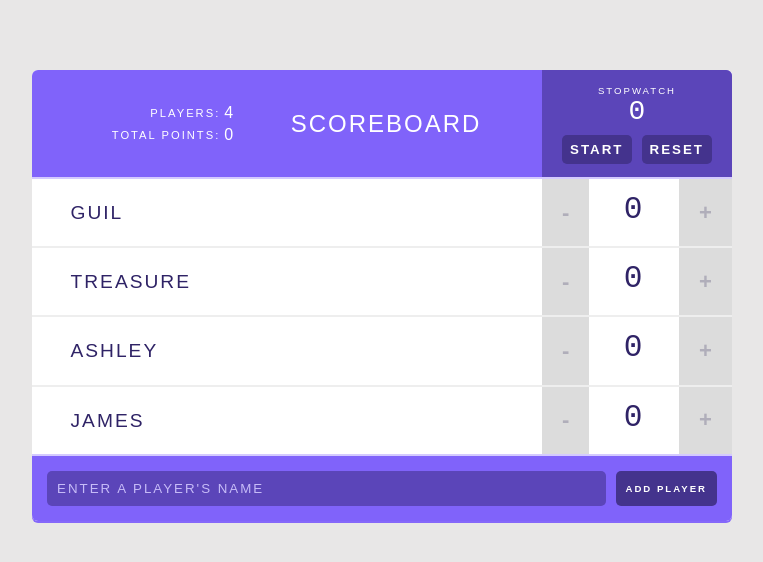
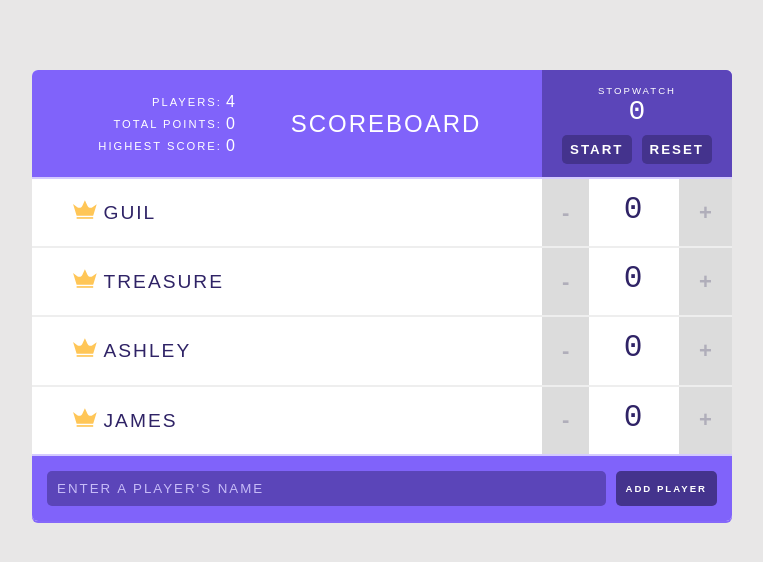
Before and after one commit to flamerged/react-score-board, a React (Create React App) app: page / in a window 1280 px wide. Shown: the top 562 px of the page, without its empty margins (258-1021 px from the left). Built offline with nearby package versions, Linux system fonts and the light colour scheme.

Commit message:
added highestScore state and handler for highest score feature

```diff
--- a/src/components/App.js
+++ b/src/components/App.js
@@ -26,7 +26,16 @@ class App extends Component {
                 id: 4,
                 score: 0
             }
-        ]
+        ],
+        highestScore: 0
+    };
+
+    handleHighestScore = () => {
+        this.setState(prevState => ({
+            highestScore: this.state.players.reduce((highScore, player) => {
+                return player.score >= highScore ? player.score : highScore;
+            }, 0)
+        }));
     };
 
     handleScoreChange = (index, delta) => {
@@ -57,7 +66,11 @@ class App extends Component {
     render() {
         return (
             <div className="scoreboard">
-                <Header title="Scoreboard" players={this.state.players} />
+                <Header
+                    title="Scoreboard"
+                    players={this.state.players}
+                    highestScore={this.state.highestScore}
+                />
 
                 {/* Player list*/}
                 {this.state.players.map((player, index) => (
@@ -69,6 +82,8 @@ class App extends Component {
                         index={index}
                         removePlayer={this.handleRemovePlayer}
                         changeScore={this.handleScoreChange}
+                        highestScore={this.state.highestScore}
+                        handleHighestScore= {this.handleHighestScore}
                     />
                 ))}
                 <AddPlayerForm addPlayer={this.handleAddPlayer} />
--- a/src/components/Counter.js
+++ b/src/components/Counter.js
@@ -1,12 +1,15 @@
 import React from 'react';
 import PropTypes from 'prop-types';
 
-const Counter = ({ index, changeScore, score }) => {
+const Counter = ({ index, changeScore, score, handleHighestScore }) => {
     return (
         <div className="counter">
             <button
                 className="counter-action decrement"
-                onClick={() => changeScore(index, -1)}
+                onClick={() => {
+                    changeScore(index, -1);
+                    handleHighestScore();
+                }}
             >
                 {' '}
                 -{' '}
@@ -14,7 +17,10 @@ const Counter = ({ index, changeScore, score }) => {
             <span className="counter-score">{score}</span>
             <button
                 className="counter-action increment"
-                onClick={() => changeScore(index, 1)}
+                onClick={() => {
+                    changeScore(index, 1);
+                    handleHighestScore();
+                }}
             >
                 {' '}
                 +{' '}
--- /dev/null
+++ b/src/components/Crown.js
@@ -0,0 +1,25 @@
+import React, { PureComponent } from 'react';
+
+class Crown extends PureComponent {
+    render() {
+        const { highestScore } = this.props;
+        return (
+            <svg
+                className={highestScore ? 'is-high-score' : null}
+                viewBox="0 0 44 35"
+            >
+                <path
+                    d="M26.7616 10.6207L21.8192 0L16.9973 10.5603C15.3699 14.1207 10.9096 15.2672 7.77534 12.9741L0 7.24138L6.56986 28.8448H37.0685L43.5781 7.72414L35.7425 13.0948C32.6685 15.2672 28.3288 14.0603 26.7616 10.6207Z"
+                    transform="translate(0 0.301727)"
+                />
+                <rect
+                    width="30.4986"
+                    height="3.07759"
+                    transform="translate(6.56987 31.5603)"
+                />
+            </svg>
+        );
+    }
+}
+
+export default Crown;
--- a/src/components/Header.js
+++ b/src/components/Header.js
@@ -3,10 +3,10 @@ import PropTypes from 'prop-types';
 import Stats from './Stats';
 import Stopwatch from './StopWatch';
 
-const Header = ({ players, title }) => {
+const Header = ({ players, title, highestScore }) => {
     return (
         <header>
-            <Stats players={players} />
+            <Stats players={players} highestScore={highestScore} />
             <h1>{title}</h1>
             <Stopwatch />
         </header>
@@ -16,11 +16,11 @@ const Header = ({ players, title }) => {
 Header.propTypes = {
     players: PropTypes.arrayOf(PropTypes.object),
     title: PropTypes.string
-}
+};
 
 Header.defaultProps = {
-    title: "Empty title",
-    players: "Could not read player"
-}
+    title: 'Empty title',
+    players: 'Could not read player'
+};
 
 export default Header;
--- a/src/components/Player.js
+++ b/src/components/Player.js
@@ -1,6 +1,7 @@
 import React, { PureComponent } from 'react';
 import PropTypes from 'prop-types';
 import Counter from './Counter';
+import Crown from './Crown';
 
 class Player extends PureComponent {
     static propTypes = {
@@ -24,6 +25,8 @@ class Player extends PureComponent {
             score,
             changeScore,
             index,
+            highestScore,
+            handleHighestScore,
             id
         } = this.props;
         return (
@@ -35,12 +38,14 @@ class Player extends PureComponent {
                     >
                         ✖
                     </button>
+                    <Crown highestScore={highestScore <= score} />
                     {playerName}
                 </span>
                 <Counter
                     score={score}
                     changeScore={changeScore}
                     index={index}
+                    handleHighestScore ={handleHighestScore}
                 />
             </div>
         );
--- a/src/components/Stats.js
+++ b/src/components/Stats.js
@@ -1,7 +1,7 @@
 import React from 'react';
 import PropTypes from 'prop-types';
 
-const Stats = ({ players }) => {
+const Stats = ({ players, highestScore }) => {
     return (
         <table className="stats">
             <tbody>
@@ -17,6 +17,10 @@ const Stats = ({ players }) => {
                         }, 0)}
                     </td>
                 </tr>
+                <tr>
+                    <td>Highest Score:</td>
+                    <td>{highestScore}</td>
+                </tr>
             </tbody>
         </table>
     );
```
